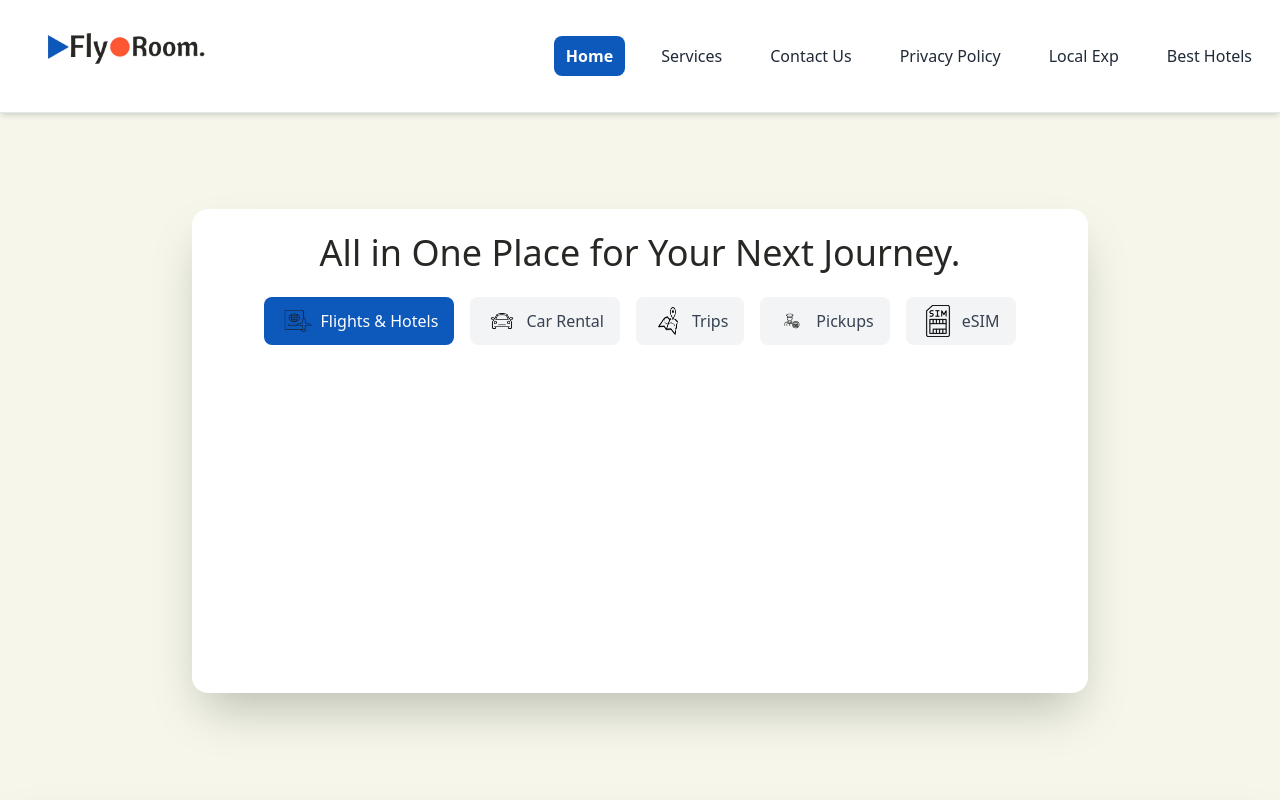
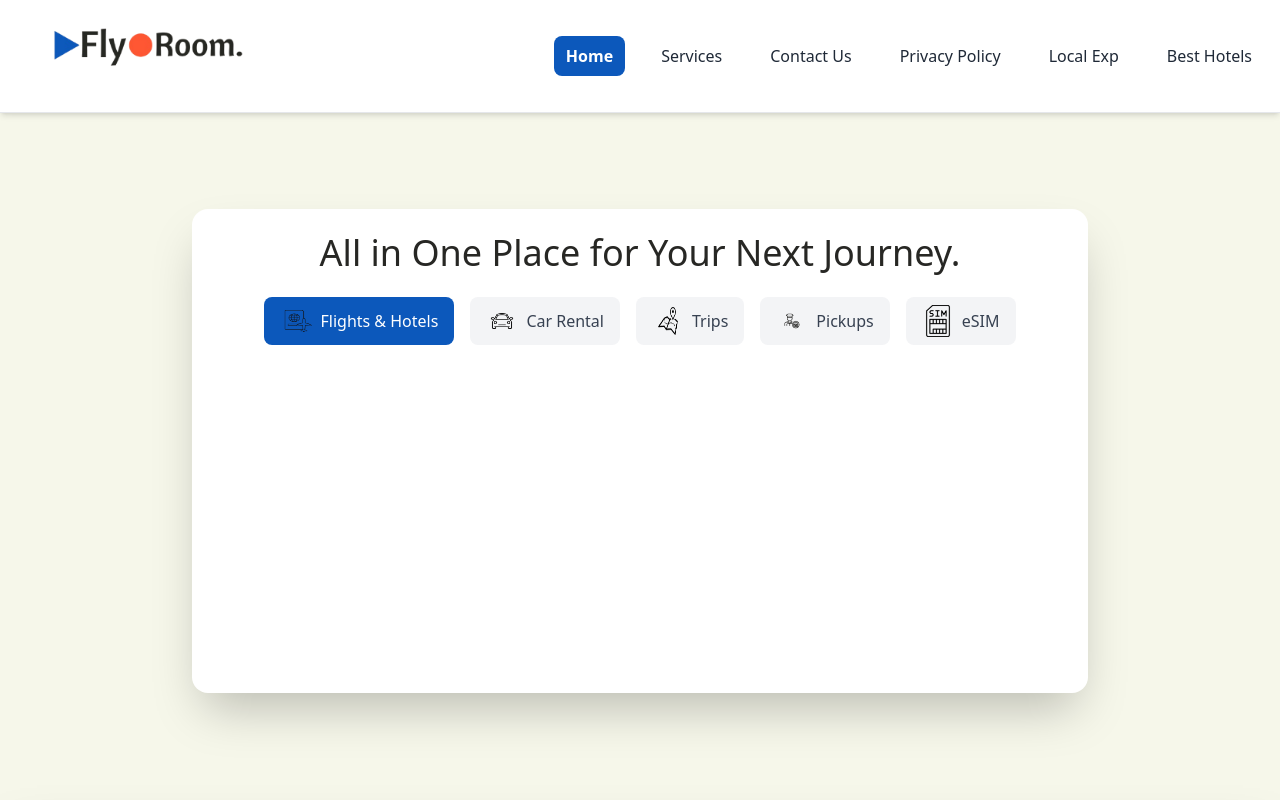
Before and after one commit to noss101/fly-and-room, a React (Vite) app: page / in a window 1280 px wide. Shown: the top 800 px of the page. Built offline with nearby package versions, Linux system fonts and the light colour scheme; a web font is replaced by a local one.

Commit message:
feat: enlarge logo

```diff
--- a/src/components/layout/Navbar.jsx
+++ b/src/components/layout/Navbar.jsx
@@ -25,7 +25,7 @@ const Navbar = () => {
           <img
             src="/logos/newlogoo.png"
             alt="Fly and Room Logo"
-            className="h-16 md:h-24 transform scale-125 origin-left"
+            className="h-16 md:h-24 transform scale-150 origin-left"
           />
         </Link>
 
```
